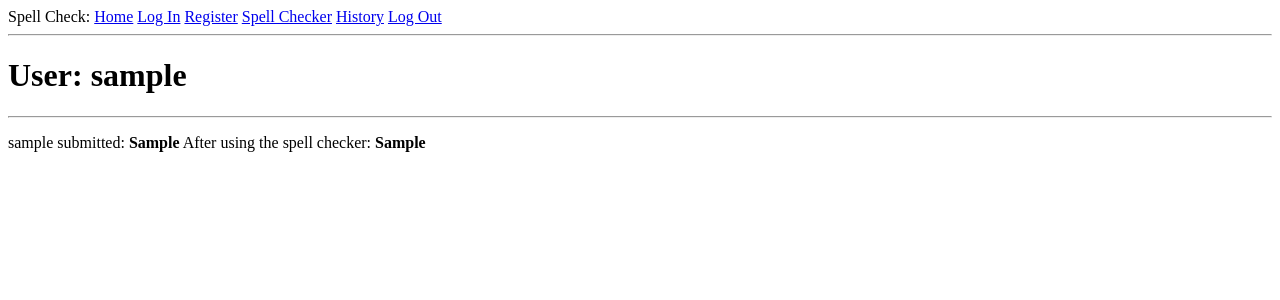
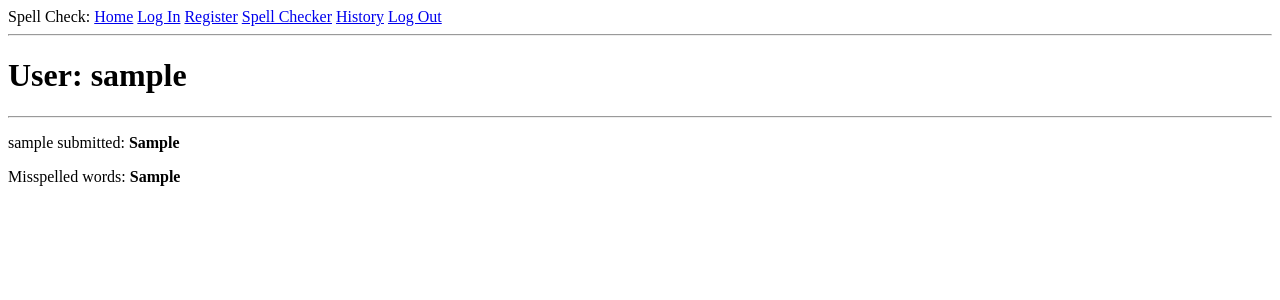
Before and after one commit to fvanlaer/AppSec-Assignment2, a Flask app: page /history in a window 1280 px wide. Shown: the top 300 px of the page. Run offline with Flask 2, Linux system fonts and the light colour scheme; a user stored in the database is signed in; tables that the repository leaves empty hold one stand-in row (values such as "Sample post").

Commit message:
Improving visuals on history.html

```diff
--- a/templates/history.html
+++ b/templates/history.html
@@ -6,7 +6,9 @@
     {% for text in texts %}
     <p>
         {{ text.author.username }} submitted: <b>{{ text.before_spellcheck }}</b>
-        After using the spell checker: <b>{{ text.after_spellcheck }}</b>
+    </p>
+    <p>
+        Misspelled words: <b>{{ text.after_spellcheck }}</b>
     </p>
     {% endfor %}
 {% endblock %}
```
